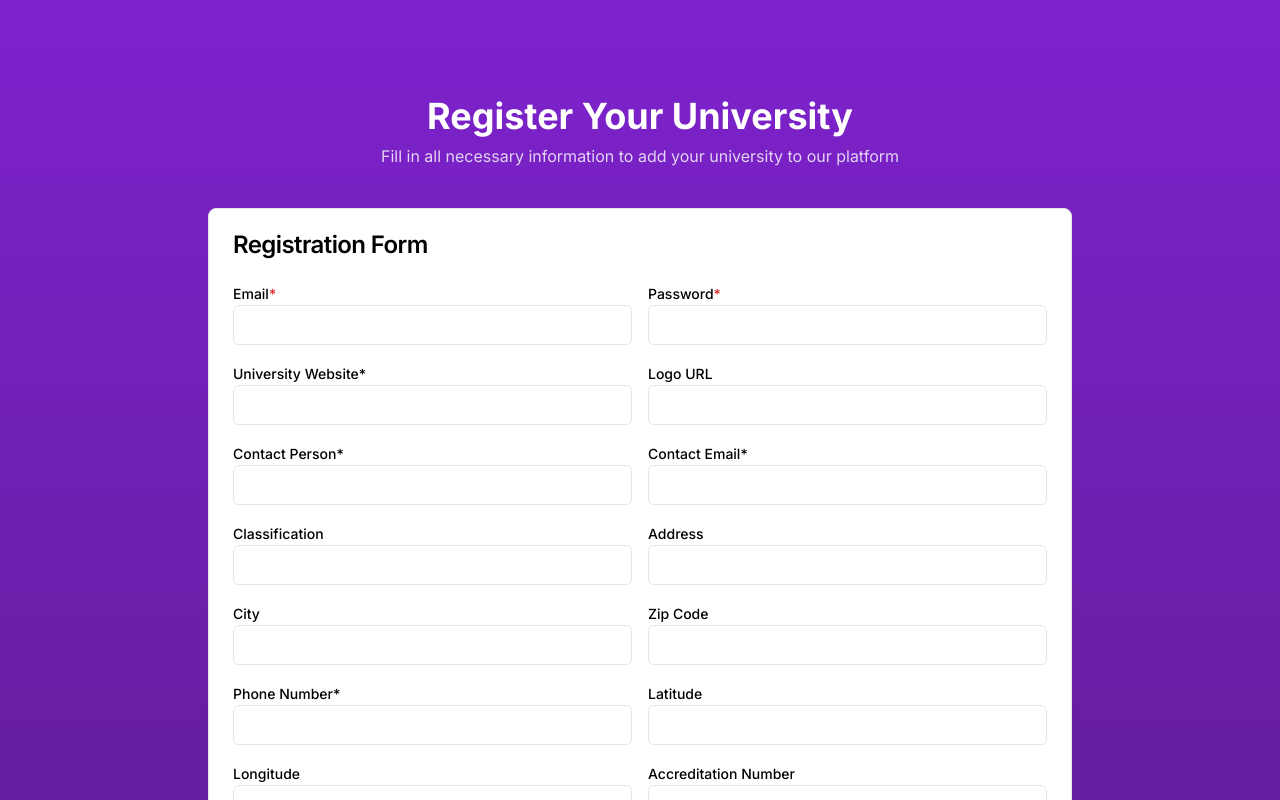
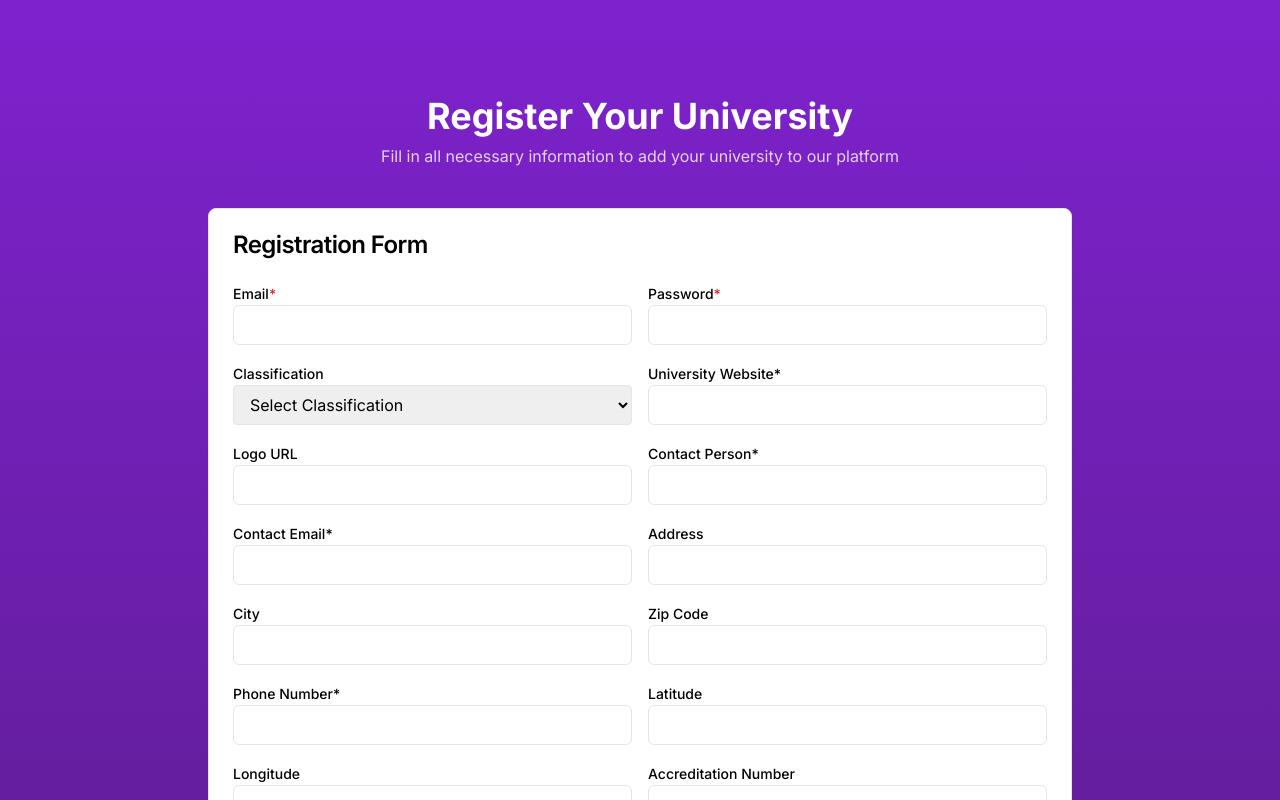
Before and after one commit to OkiljonDadakhanov/main-grad, a Next.js app: page /register-university in a window 1280 px wide. Shown: the top 800 px of the page. Built offline with nearby package versions, Linux system fonts and the light colour scheme.

Commit message:
classification

```diff
--- a/app/register-university/page.tsx
+++ b/app/register-university/page.tsx
@@ -54,7 +54,6 @@ export default function UniversityRegisterForm() {
   const [agreed, setAgreed] = useState(false);
   const [termsError, setTermsError] = useState("");
 
-
   const handleChange = (key: keyof FormData, value: any) => {
     setForm((prev) => ({ ...prev, [key]: value }));
 
@@ -80,7 +79,7 @@ export default function UniversityRegisterForm() {
   };
 
   const handleSubmit = async () => {
-     setTermsError("");
+    setTermsError("");
 
     if (!isValidForm()) return;
 
@@ -201,6 +200,32 @@ export default function UniversityRegisterForm() {
               </div>
 
               <div>
+                <Label>Classification</Label>
+                <select
+                  value={form.classification}
+                  onChange={(e) =>
+                    handleChange("classification", e.target.value)
+                  }
+                  className="w-full border rounded px-3 py-2"
+                >
+                  <option value="">Select Classification</option>
+                  <option value="University">University</option>
+                  <option value="College">College</option>
+                  <option value="Institute">Institute</option>
+                  <option value="Polytechnic">Polytechnic</option>
+                  <option value="Academy">Academy</option>
+                  <option value="Junior College">Junior College</option>
+                  <option value="Graduate School">Graduate School</option>
+                  <option value="Research Center/Institute">
+                    Research Center/Institute
+                  </option>
+                  <option value="Vocational School / Technical School">
+                    Vocational School / Technical School
+                  </option>
+                </select>
+              </div>
+
+              <div>
                 <Label>University Website*</Label>
                 <Input
                   type="text"
@@ -240,17 +265,6 @@ export default function UniversityRegisterForm() {
                     handleChange("contact_email", e.target.value)
                   }
                   required
-                />
-              </div>
-
-              <div>
-                <Label>Classification</Label>
-                <Input
-                  type="text"
-                  value={form.classification}
-                  onChange={(e) =>
-                    handleChange("classification", e.target.value)
-                  }
                 />
               </div>
 
@@ -360,14 +374,12 @@ export default function UniversityRegisterForm() {
                   className="mt-1"
                 />
                 <label>
-
                   <a
                     href="/terms-and-conditions"
                     className="text-purple-700 font-semibold hover:underline"
                     target="_blank"
                   >
-                     I agree to the
-                    Terms and Conditions
+                    I agree to the Terms and Conditions
                   </a>
                 </label>
               </div>
```
